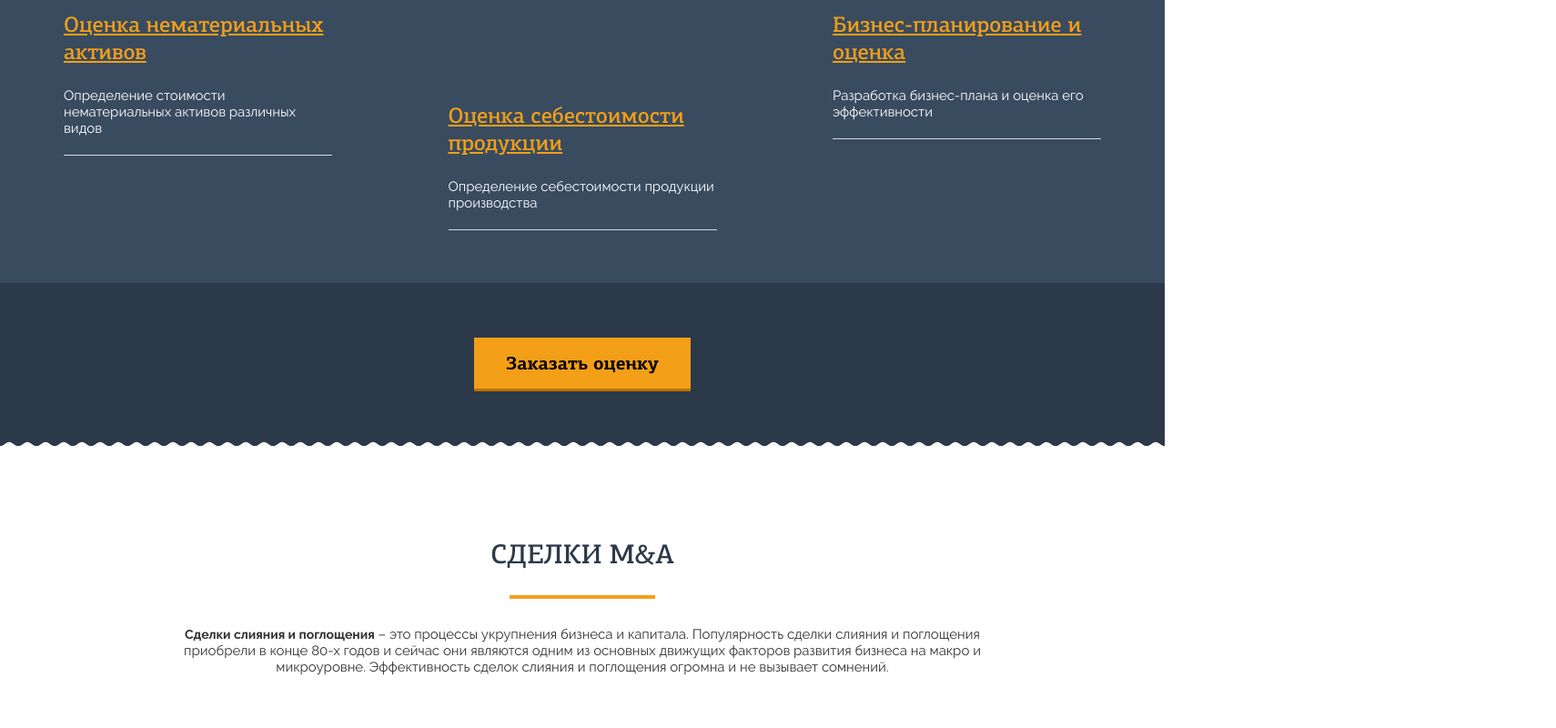
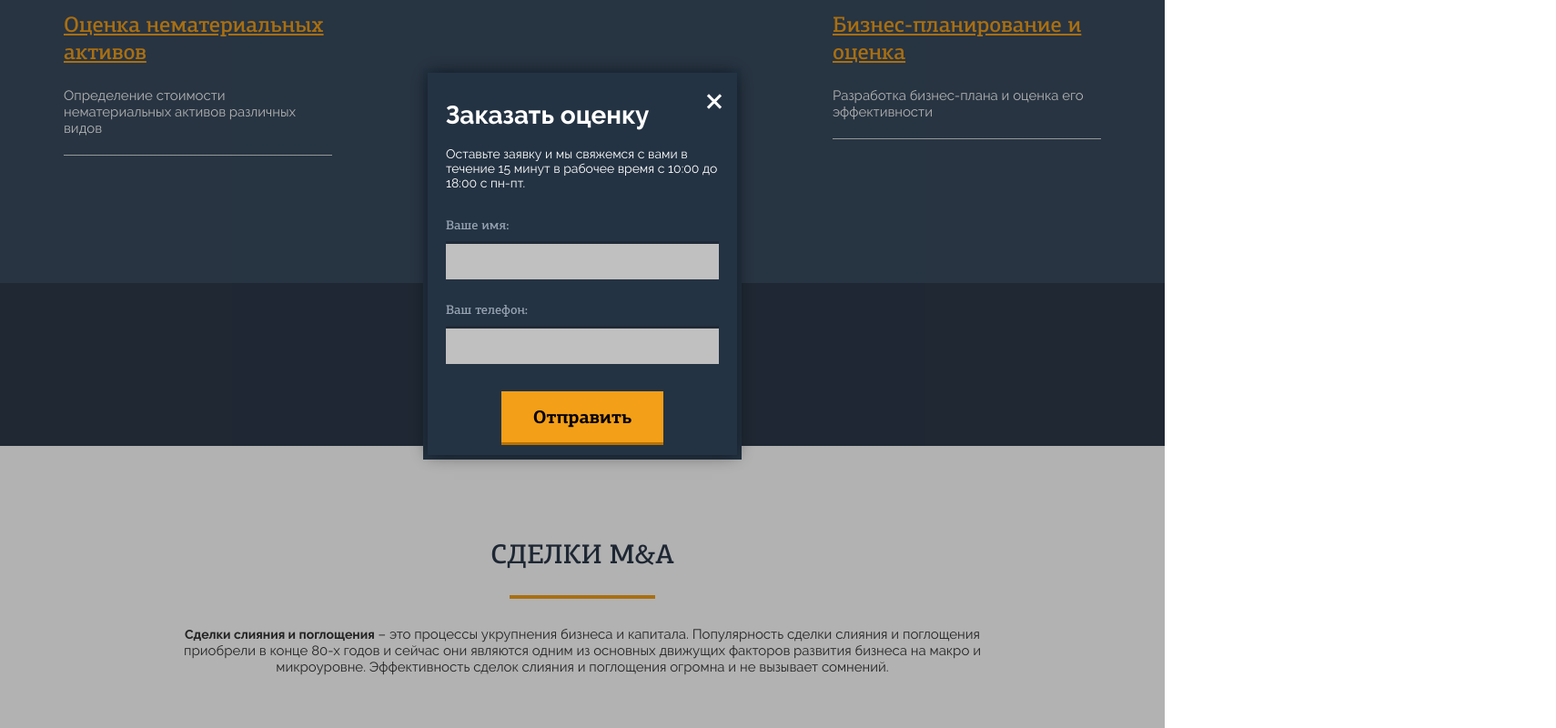
Before and after one commit to ura2rist/Armata-Financical-Group, a plain HTML site: page index.html in a window 1280 px wide. Both pictures are taken after a click on the button "Заказать оценку". Shown: the part 1765-2565 px from the top of the page at 91% size, 1710 px wide, since content can reach past the window. Drawn offline with Linux system fonts and the light colour scheme.

Commit message:
модалка

```diff
--- a/index.html
+++ b/index.html
@@ -136,7 +136,7 @@
         </div>
       </div>
       <div class="section-footer">
-        <button class="section-footer__button">Заказать оценку</button>
+        <button class="section-footer__button modal-button">Заказать оценку</button>
       </div>
     </section>
     <section class="deals section-wrapper">
@@ -234,7 +234,7 @@
         </ul>
       </div>
       <div class="section-footer">
-        <button class="section-footer__button">Заказать сопровождение</button>
+        <button class="section-footer__button modal-button">Заказать сопровождение</button>
       </div>
     </section>
     <section class="accountant section-wrapper_dark">
@@ -293,7 +293,7 @@
         </div>
       </div>
       <div class="section-footer">
-        <button class="section-footer__button">Заказать бухгалтерские услуги</button>
+        <button class="section-footer__button modal-button">Заказать бухгалтерские услуги</button>
       </div>
     </section>
     <section class="benefits section-wrapper_gray">
@@ -348,7 +348,7 @@
         </ul>
       </div>
       <div class="section-footer">
-        <button class="section-footer__button">Обратиться к нам</button>
+        <button class="section-footer__button modal-button">Обратиться к нам</button>
       </div>
     </section>
     <section class="how section-wrapper_dark">
@@ -410,7 +410,7 @@
         </ul>
       </div>
       <div class="section-footer">
-        <button class="section-footer__button">Оставить заявку</button>
+        <button class="section-footer__button modal-button">Оставить заявку</button>
       </div>
     </section>
     <section class="contacts section-wrapper">
@@ -600,6 +600,28 @@
       <a class="footer__button-up scroll-to" href="#request"><img src="./img/top.png" alt=""></a>
     </div>
   </footer>
+  <div class="modal">
+    <div class="modal__body">
+      <div class="modal__close">
+        <span class="modal__close-line"></span>
+        <span class="modal__close-line"></span>
+      </div>
+      <form action="#" class="modal__form">
+        <h2 class="modal__title">Заказать бухгалтерские услуги</h2>
+        <p class="modal__description">Оставьте заявку и мы свяжемся с вами в течение 15 минут в рабочее время с 10:00 до
+          18:00 c пн-пт.</p>
+        <div class="main-form__wrapp-input">
+          <label for="modal__form__input-name" class="main-form__label">Ваше имя:</label>
+          <input type="text" id="modal__form__input-name"
+            class="main-form__input bottom__form__input main-form__input-name">
+          <label for="modal__form__input-phone" class="main-form__label">Ваш телефон:</label>
+          <input type="text" id="modal__form__input-phone"
+            class="main-form__input bottom__form__input main-form__input-phone">
+        </div>
+        <input type="submit" value="Отправить" class="main-form__input-submit">
+      </form>
+    </div>
+  </div>
   <script src="./libs/swiper-bundle.min.js"></script>
   <script src="./libs/modernizr.js"></script>
   <script src="./libs/drawfillsvg.js"></script>
--- a/script/script.js
+++ b/script/script.js
@@ -180,6 +180,26 @@ document.addEventListener('DOMContentLoaded', function () {
     }
   });
 
+  // Модалка
+  const modal = document.querySelector('.modal');
+  const modalButton = document.querySelectorAll('.modal-button');
+  const modalClose = document.querySelector('.modal__close');
+  const modalTitle = document.querySelector('.modal__title');
+
+  modalButton.forEach(function (item) {
+    item.addEventListener('click', function (event) {
+      modal.classList.add('modal_active');
+      body.classList.add('lock');
+
+      modalTitle.innerHTML = event.currentTarget.innerText;
+
+      modalClose.addEventListener('click', function (event) {
+        modal.classList.remove('modal_active');
+        body.classList.remove('lock');
+      });
+    });
+  });
+
   // Слайдер отзывы
   const swiper = new Swiper('.reviews-slider', {
     navigation: {
--- a/style/style.css
+++ b/style/style.css
@@ -533,6 +533,7 @@ ul {
 .section-wrapper_dark,
 .section-wrapper_gray {
   position: relative;
+  overflow-x: hidden;
 }
 
 .section-wrapper::before,
@@ -1343,6 +1344,73 @@ ul {
 
 .footer__button-up {
   cursor: pointer;
+}
+
+.modal {
+  display: none;
+  position: fixed;
+  width: 100%;
+  height: 100%;
+  z-index: 10;
+  left: 0;
+  top: 0;
+  background-color: rgba(0, 0, 0, 0.3);
+  overflow-y: auto;
+}
+
+.modal_active {
+  display: block;
+}
+
+.modal__body {
+  background-color: #243343;
+  max-width: 340px;
+  width: 100%;
+  height: auto;
+  margin: 0 auto;
+  box-shadow: 0 0 18px rgb(0 0 0 / 50%), 0 0 0 5px #243343;
+  padding: 10px 20px;
+  box-sizing: border-box;
+  position: absolute;
+  top: 10%;
+  left: 50%;
+  min-height: 420px;
+  transform: translateX(-50%);
+}
+
+.modal__title {
+  margin-bottom: 18px;
+  color: #fff;
+  font-size: 28px;
+}
+
+.modal__description {
+  color: #ffffff;
+}
+
+.modal__close {
+  position: relative;
+  width: 20px;
+  height: 20px;
+  top: 10px;
+  left: 95%;
+  cursor: pointer;
+}
+
+.modal__close-line {
+  position: absolute;
+  top: 50%;
+  height: 3px;
+  width: 100%;
+  background-color: #ffffff;
+}
+
+.modal__close-line:first-child {
+  transform: rotate(45deg);
+}
+
+.modal__close-line:last-child {
+  transform: rotate(-45deg);
 }
 
 @media screen and (max-width: 1024px) {
```
